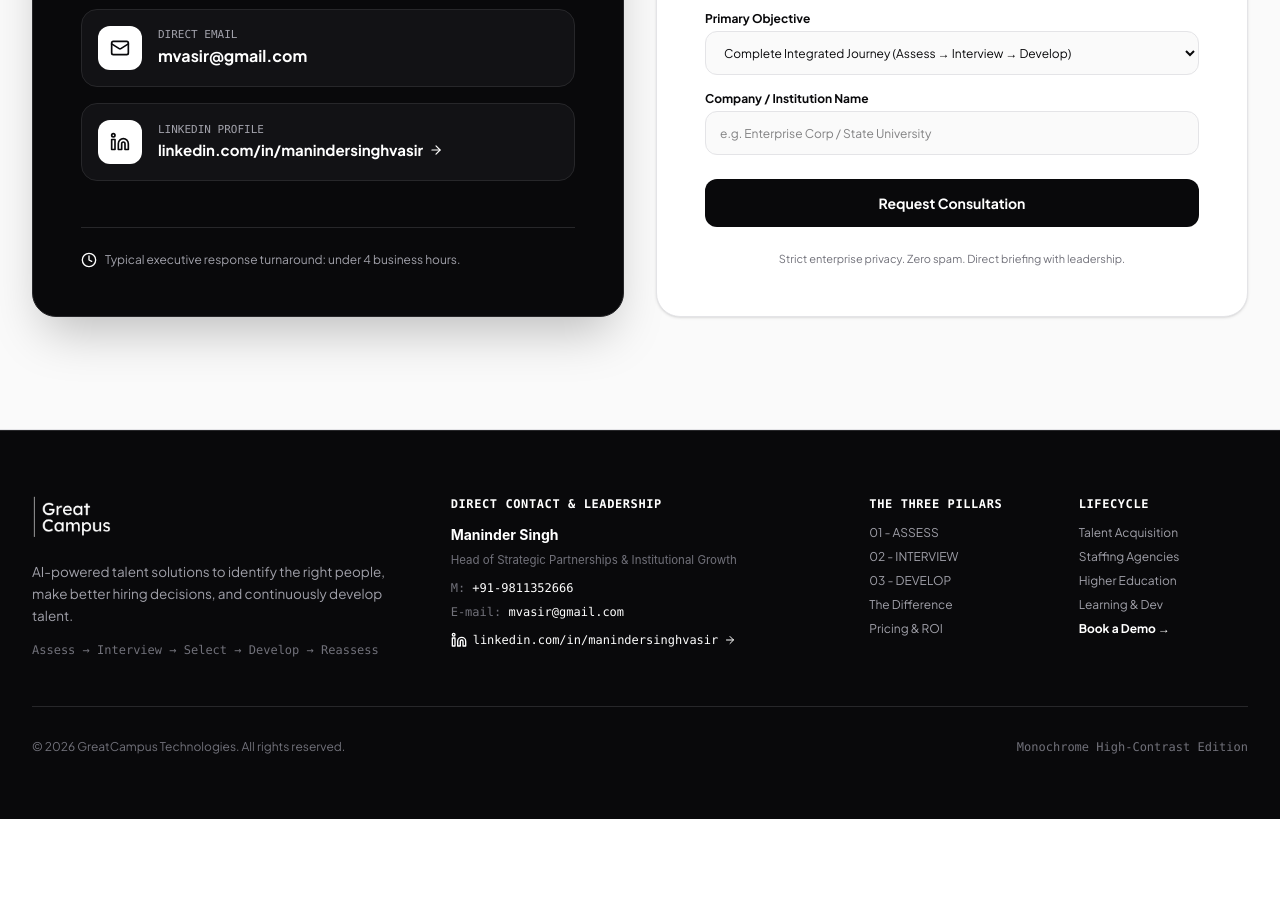
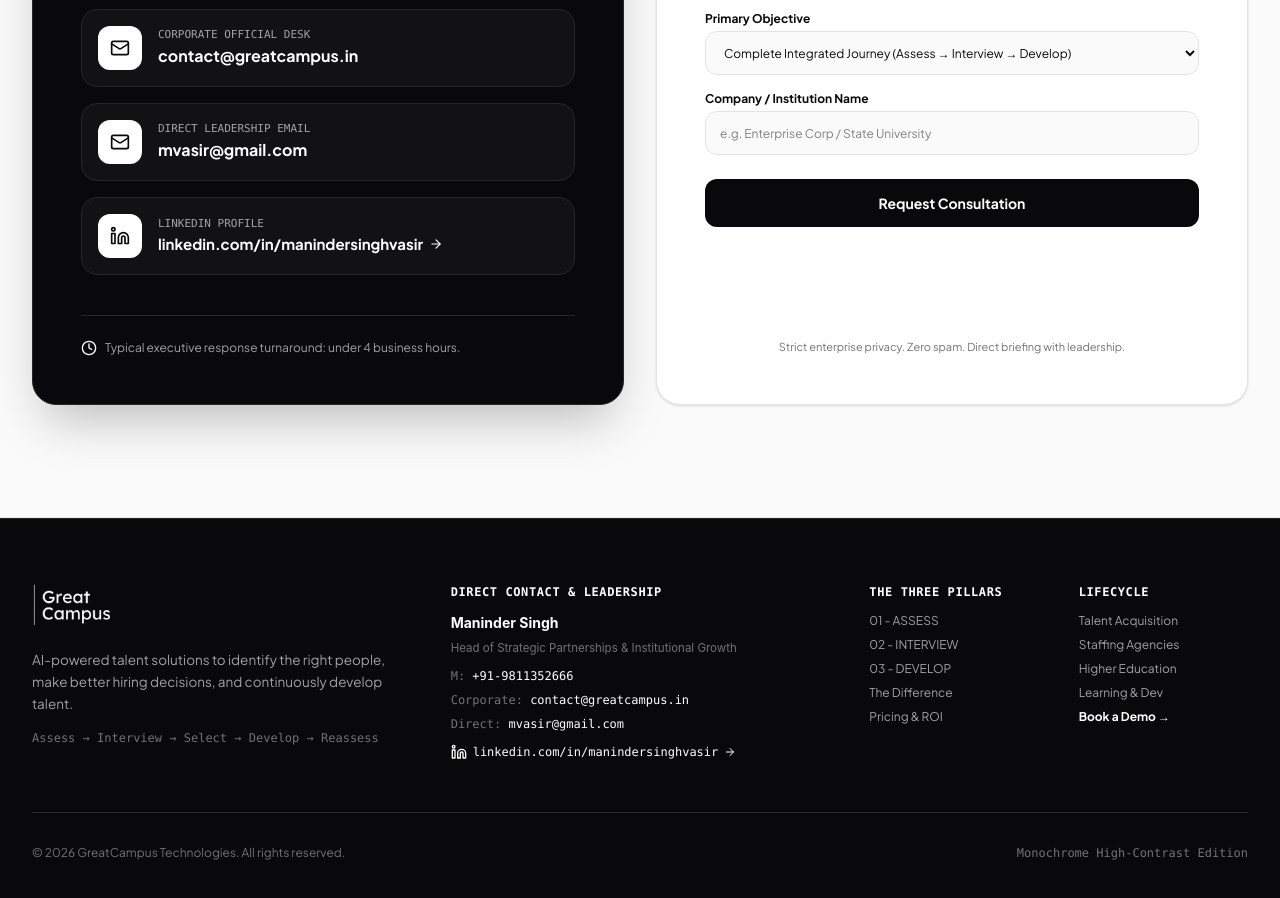
Before and after one commit to theaftabsk/greatcampus-website, a Next.js app: page /contact in a window 1280 px wide. Shown: the part 960-1858 px from the top of the page. Before the commit the page ends 1779 px from the top, so only its background shows below. Built offline with nearby package versions, Linux system fonts and the light colour scheme.

Commit message:
Update official contact email to contact@greatcampus.in across website

```diff
--- a/src/app/contact/page.tsx
+++ b/src/app/contact/page.tsx
@@ -64,7 +64,23 @@
                     </div>
                   </a>
 
-                  {/* Email */}
+                  {/* Official Corporate Email */}
+                  <a
+                    href="mailto:contact@greatcampus.in"
+                    className="flex items-center gap-4 p-4 rounded-2xl border border-[#27272a] bg-[#121215] hover:border-white transition-all group"
+                  >
+                    <div className="h-11 w-11 rounded-xl bg-white text-[#09090b] flex items-center justify-center shrink-0">
+                      <Mail className="w-5 h-5" />
+                    </div>
+                    <div>
+                      <span className="text-[11px] text-[#a1a1aa] block uppercase font-mono">Corporate Official Desk</span>
+                      <span className="font-bold text-white text-[16px] group-hover:underline">
+                        contact@greatcampus.in
+                      </span>
+                    </div>
+                  </a>
+
+                  {/* Direct Leadership Email */}
                   <a
                     href="mailto:mvasir@gmail.com"
                     className="flex items-center gap-4 p-4 rounded-2xl border border-[#27272a] bg-[#121215] hover:border-white transition-all group"
@@ -73,7 +89,7 @@
                       <Mail className="w-5 h-5" />
                     </div>
                     <div>
-                      <span className="text-[11px] text-[#a1a1aa] block uppercase font-mono">Direct Email</span>
+                      <span className="text-[11px] text-[#a1a1aa] block uppercase font-mono">Direct Leadership Email</span>
                       <span className="font-bold text-white text-[16px] group-hover:underline">
                         mvasir@gmail.com
                       </span>
--- a/src/app/difference/page.tsx
+++ b/src/app/difference/page.tsx
@@ -227,7 +227,7 @@
             Experience the GreatCampus Architecture
           </h2>
           <p className="text-xs sm:text-sm text-[#52525b] max-w-xl mx-auto">
-            Speak directly with Head of Strategic Partnerships <strong>Maninder Singh</strong> (+91-9811352666 / mvasir@gmail.com).
+            Speak directly with Head of Strategic Partnerships <strong>Maninder Singh</strong> (+91-9811352666 / contact@greatcampus.in).
           </p>
           <div className="pt-2">
             <Link
--- a/src/app/page.tsx
+++ b/src/app/page.tsx
@@ -1565,6 +1565,21 @@
                       <span className="text-[11px] text-[#a1a1aa] block uppercase font-mono">Mobile / WhatsApp</span>
                       <span className="font-bold text-white text-[15px] group-hover:underline">
                         +91-9811352666
+                      </span>
+                    </div>
+                  </a>
+
+                  <a
+                    href="mailto:contact@greatcampus.in"
+                    className="flex items-center gap-3.5 p-3 rounded-xl border border-[#27272a] bg-[#121215] hover:border-white transition-colors group"
+                  >
+                    <div className="h-10 w-10 rounded-lg bg-white text-[#09090b] flex items-center justify-center">
+                      <Mail className="w-5 h-5" />
+                    </div>
+                    <div>
+                      <span className="text-[11px] text-[#a1a1aa] block uppercase font-mono">Corporate Email</span>
+                      <span className="font-bold text-white text-[15px] group-hover:underline">
+                        contact@greatcampus.in
                       </span>
                     </div>
                   </a>
@@ -1793,7 +1808,7 @@
                 Schedule an Executive Walkthrough
               </h3>
               <p className="text-xs text-[#a1a1aa] mt-1">
-                Direct consultation with <strong>Maninder Singh</strong> (+91-9811352666 · mvasir@gmail.com).
+                Direct consultation with <strong>Maninder Singh</strong> (+91-9811352666 · contact@greatcampus.in).
               </p>
             </div>
 
--- a/src/app/solutions/page.tsx
+++ b/src/app/solutions/page.tsx
@@ -251,7 +251,7 @@
             Ready to deploy GreatCampus for your organization?
           </h2>
           <p className="text-xs sm:text-sm text-[#52525b] max-w-xl mx-auto">
-            Directly consult with Head of Strategic Partnerships <strong>Maninder Singh</strong> (+91-9811352666 / mvasir@gmail.com).
+            Directly consult with Head of Strategic Partnerships <strong>Maninder Singh</strong> (+91-9811352666 / contact@greatcampus.in).
           </p>
           <div className="pt-2">
             <Link
--- a/src/components/Footer.tsx
+++ b/src/components/Footer.tsx
@@ -61,7 +61,13 @@
                 </a>
               </p>
               <p>
-                <span className="text-[#71717a]">E-mail:</span>{" "}
+                <span className="text-[#71717a]">Corporate:</span>{" "}
+                <a href="mailto:contact@greatcampus.in" className="text-white hover:underline">
+                  contact@greatcampus.in
+                </a>
+              </p>
+              <p>
+                <span className="text-[#71717a]">Direct:</span>{" "}
                 <a href="mailto:mvasir@gmail.com" className="text-white hover:underline">
                   mvasir@gmail.com
                 </a>
--- a/src/components/Header.tsx
+++ b/src/components/Header.tsx
@@ -77,10 +77,10 @@
             </a>
             <span className="hidden sm:inline text-[#3f3f46]">|</span>
             <a
-              href="mailto:mvasir@gmail.com"
+              href="mailto:contact@greatcampus.in"
               className="hidden sm:flex items-center gap-1.5 hover:text-white transition-colors font-mono text-xs"
             >
-              <Mail className="w-3 h-3 text-white" /> mvasir@gmail.com
+              <Mail className="w-3 h-3 text-white" /> contact@greatcampus.in
             </a>
           </div>
         </div>
```
Also changed, not shown: 1 other file (tests, documents, lock files or other folders).
